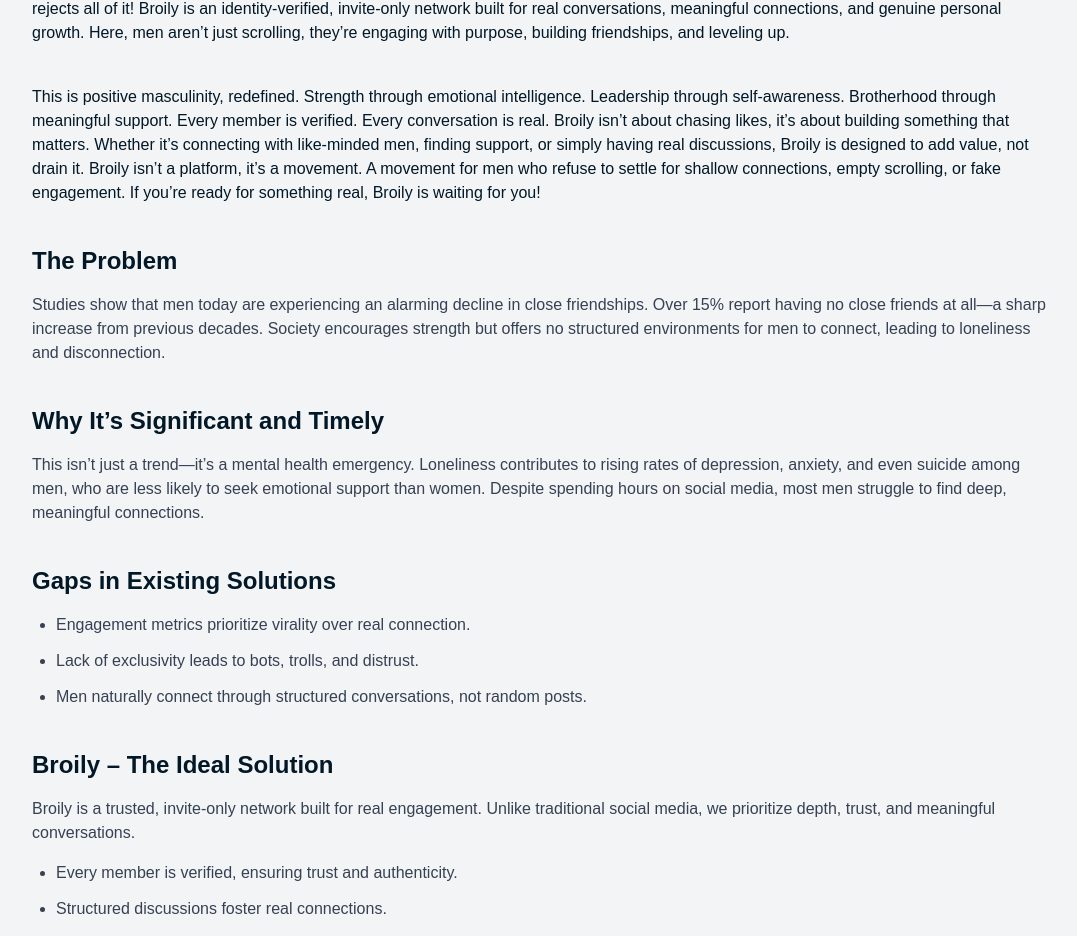
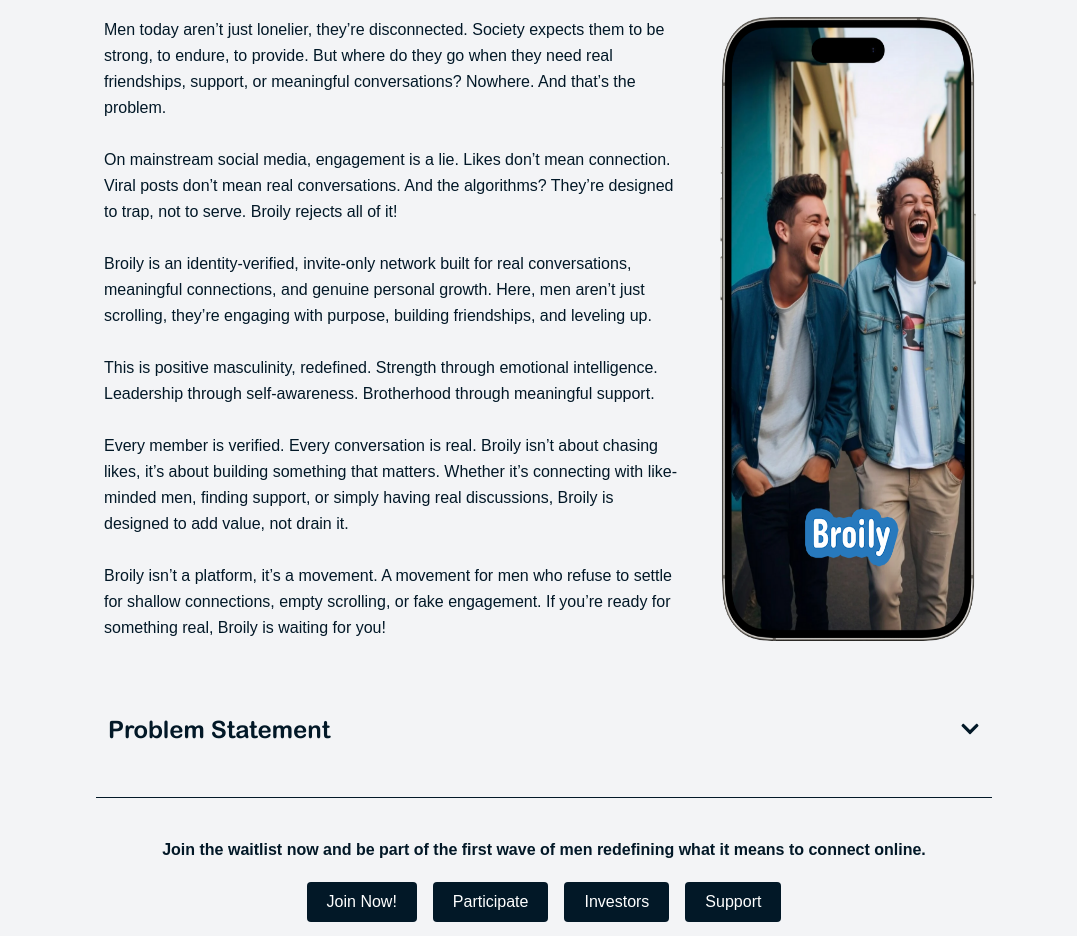
Before and after one commit to hussain-usama/Broily, a Next.js app: page /whyBroily in a window 1280 px wide. Shown: the part 243-1179 px from the top of the page, without its empty margins (96-1173 px from the left). Built offline with nearby package versions, Linux system fonts and the light colour scheme.

Commit message:
fixes in landing and why boily page

```diff
--- a/src/app/components/Modals/NotifyMeModal.js
+++ b/src/app/components/Modals/NotifyMeModal.js
@@ -6,7 +6,7 @@
 const NotifyMeModal = ({ isOpen, onClose }) => {
   const [submitted, setSubmitted] = useState(false);
   const [showTooltip, setShowTooltip] = useState(false);
-  const inviteLink = "https://broily.com/whyBroily";
+  const inviteLink = "https://broily.club/whyBroily";
 
   const initialFormState = {
     name: "",
--- a/src/app/whyBroily/page.js
+++ b/src/app/whyBroily/page.js
@@ -1,123 +1,213 @@
 "use client";
 import React, { useState } from "react";
 import NotifyMeModal from "../components/Modals/NotifyMeModal";
+import { FaChevronDown, FaChevronUp } from "react-icons/fa";
+import Image from "next/image";
+import Link from "next/link";
 
 function WhyBroily() {
   const [isModalOpen, setIsModalOpen] = useState(false);
+  const [isOpen, setIsOpen] = useState(false);
+  const [isSubmitted, setIsSubmitted] = useState(false);
 
+  const toggleModal = () => {
+    setIsModalOpen(!isModalOpen);
+    setIsSubmitted(false);
+  };
   return (
-    <div className="bg-gray-100 text-[#021827] p-6 sm:p-10 md:p-20">
+    <>
+      <div className="bg-gray-100 text-[#021827]  sm:p-8 md:p-10 flex justify-center">
+        <div className="w-full max-w-4xl">
           {/* Header Section */}
-      <div className="max-w-4xl mx-auto text-center">
-        <h1 className="text-4xl sm:text-5xl font-bold mb-6">
+          <div className="flex flex-col sm:flex-row justify-between items-center gap-4">
+            <img
+              src="/images/Broily Logo.png"
+              alt="Logo"
+              className="h-16 w-16 sm:h-30 sm:w-30"
+            />
+          </div>
+
+          <h1
+            className="text-3xl sm:text-4xl md:text-5xl mb-6 text-center"
+            style={{ fontFamily: "var(--font-arialRounded)" }}
+          >
             Why Do Men Need Broily?
           </h1>
+
+          {/* Main Content */}
+          <div className="mt-8 px-4 sm:px-6 md:px-2 py-5">
+            <div className="grid grid-cols-1 md:grid-cols-12 gap-8">
+              <div className="md:col-span-8 text-center md:text-left text-sm sm:text-base leading-relaxed">
+                <p>
+                  Men today aren’t just lonelier, they’re disconnected. Society
+                  expects them to be strong, to endure, to provide. But where do
+                  they go when they need real friendships, support, or
+                  meaningful conversations? Nowhere. And that’s the problem.
+                </p>
+                <br />
+                <p>
+                  On mainstream social media, engagement is a lie. Likes don’t
+                  mean connection. Viral posts don’t mean real conversations.
+                  And the algorithms? They’re designed to trap, not to serve.
+                  Broily rejects all of it!
+                </p>
+                <br />
+                <p>
+                  Broily is an identity-verified, invite-only network built for
+                  real conversations, meaningful connections, and genuine
+                  personal growth. Here, men aren’t just scrolling, they’re
+                  engaging with purpose, building friendships, and leveling up.
+                </p>
+                <br />
+                <p>
+                  This is positive masculinity, redefined. Strength through
+                  emotional intelligence. Leadership through self-awareness.
+                  Brotherhood through meaningful support.
+                </p>
+                <br />
+                <p>
+                  Every member is verified. Every conversation is real. Broily
+                  isn’t about chasing likes, it’s about building something that
+                  matters. Whether it’s connecting with like-minded men, finding
+                  support, or simply having real discussions, Broily is designed
+                  to add value, not drain it.
+                </p>
+                <br />
+                <p>
+                  Broily isn’t a platform, it’s a movement. A movement for men
+                  who refuse to settle for shallow connections, empty scrolling,
+                  or fake engagement. If you’re ready for something real, Broily
+                  is waiting for you!
+                </p>
               </div>
 
-      <div className="max-w-5xl mx-auto mt-10 space-y-10">
-        <p>
-          Men today aren’t just lonelier, they’re disconnected. Society expects
-          them to be strong, to endure, to provide. But where do they go when
-          they need real friendships, support, or meaningful conversations?
-          Nowhere. And that’s the problem. On mainstream social media,
-          engagement is a lie. Likes don’t mean connection. Viral posts don’t
-          mean real conversations. And the algorithms? They’re designed to trap,
-          not to serve. Broily rejects all of it! Broily is an
-          identity-verified, invite-only network built for real conversations,
-          meaningful connections, and genuine personal growth. Here, men aren’t
-          just scrolling, they’re engaging with purpose, building friendships,
-          and leveling up.
+              {/* Mobile Mockup Image - right side*/}
+              <div className="md:col-span-4 flex justify-center">
+                <div className="relative w-32 sm:w-48 md:w-64 flex justify-center">
+                  <Image
+                    src="/images/MobileMockup.png"
+                    alt="Broily App"
+                    width={300}
+                    height={600}
+                    className="w-full h-auto"
+                  />
+                </div>
+              </div>
+            </div>
+          </div>
+
+          {/* Problem Statement Accordion */}
+          <div className="my-10">
+            <button
+              onClick={() => setIsOpen(!isOpen)}
+              className="flex items-center font-bold justify-between w-full p-3  sm:text-2xl text-[#021827] transition-all cursor-pointer"
+              style={{ fontFamily: "var(--font-arialRounded)" }}
+            >
+              <p className=" font-bold text-lg sm:text-2xl">
+
+                Problem Statement
               </p>
-        <p>
-          This is positive masculinity, redefined. Strength through emotional
-          intelligence. Leadership through self-awareness. Brotherhood through
-          meaningful support. Every member is verified. Every conversation is
-          real. Broily isn’t about chasing likes, it’s about building something
-          that matters. Whether it’s connecting with like-minded men, finding
-          support, or simply having real discussions, Broily is designed to add
-          value, not drain it. Broily isn’t a platform, it’s a movement. A
-          movement for men who refuse to settle for shallow connections, empty
-          scrolling, or fake engagement. If you’re ready for something real,
-          Broily is waiting for you!
+              {isOpen ? <FaChevronUp size={20} /> : <FaChevronDown size={20} />}
+            </button>
+
+            {isOpen && (
+              <div className="mt-3 p-3 text-[#021827] text-sm sm:text-base">
+                <section>
+                  <p className=" text-[#021827]">
+                    Recent studies show that men today are experiencing an
+                    alarming decline in close friendships, with over 15%
+                    reporting having no close friends at all—a sharp increase
+                    from just a few decades ago. Research from institutions like
+                    the Survey Center on American Life and Harvard’s Making
+                    Caring Common project highlights a growing trend: men are
+                    becoming more socially isolated, lacking spaces where they
+                    can engage in real, supportive relationships.
                   </p>
-        <div className="max-w-5xl mx-auto mt-10 space-y-10">
-          <section>
-            <h2 className="text-2xl font-semibold mb-4">The Problem</h2>
-            <p className="text-gray-700">
-              Studies show that men today are experiencing an alarming decline
-              in close friendships. Over 15% report having no close friends at
-              all—a sharp increase from previous decades. Society encourages
-              strength but offers no structured environments for men to connect,
-              leading to loneliness and disconnection.
+                  <p className=" text-[#021827]">
+                    While society encourages men to be strong, self-sufficient,
+                    and resilient, it rarely provides them with structured
+                    environments where they can openly connect, support each
+                    other, and build meaningful friendships. The result? A
+                    generation of men facing disconnection, loneliness, and a
+                    lack of authentic social spaces.
+                  </p>
+                  <p className=" text-[#021827]">
+                    At the same time, mainstream social media, which should have
+                    solved this issue, is actively making it worse.
                   </p>
                 </section>
 
                 <section>
-            <h2 className="text-2xl font-semibold mb-4">
+                  <p
+                    className="my-10  text-3xl  text-[#021827]"
+                    style={{ fontFamily: "var(--font-arialRounded)" }}
+                  >
                     Why It’s Significant and Timely
-            </h2>
-            <p className="text-gray-700">
-              This isn’t just a trend—it’s a mental health emergency. Loneliness
-              contributes to rising rates of depression, anxiety, and even
-              suicide among men, who are less likely to seek emotional support
-              than women. Despite spending hours on social media, most men
-              struggle to find deep, meaningful connections.
+                  </p>
+                  <p className=" text-[#021827]">
+                    The current crisis in male social disconnection isn’t just a
+                    trend—it’s a mental health emergency. Reports show that
+                    loneliness contributes to rising rates of depression,
+                    anxiety, and even suicide among men, who are less likely to
+                    seek emotional support than women.
+                    <br />
+                    This issue is magnified by today’s digital-first world,
+                    where online interactions have replaced real relationships.
+                    The average person spends nearly 2.5 hours per day on social
+                    media, yet most men still struggle to find deep, meaningful
+                    connections on these platforms. Why? Because these platforms
+                    weren’t built to facilitate real engagement—they were
+                    designed to maximize time spent scrolling.
                   </p>
                 </section>
+              </div>
+            )}
+          </div>
 
-          <section>
-            <h2 className="text-2xl font-semibold mb-4">
-              Gaps in Existing Solutions
-            </h2>
-            <ul className="list-disc pl-6 text-gray-700 space-y-3">
-              <li>
-                Engagement metrics prioritize virality over real connection.
-              </li>
-              <li>Lack of exclusivity leads to bots, trolls, and distrust.</li>
-              <li>
-                Men naturally connect through structured conversations, not
-                random posts.
-              </li>
-            </ul>
-          </section>
-
-          <section>
-            <h2 className="text-2xl font-semibold mb-4">
-              Broily – The Ideal Solution
-            </h2>
-            <p className="text-gray-700">
-              Broily is a trusted, invite-only network built for real
-              engagement. Unlike traditional social media, we prioritize depth,
-              trust, and meaningful conversations.
+          <hr />
+          <section className="px-5 text-center mt-10">
+            <p className="font-bold">
+              Join the waitlist now and be part of the first wave of men
+              redefining what it means to connect online.
             </p>
-            <ul className="list-disc pl-6 text-gray-700 space-y-3 mt-4">
-              <li>
-                Every member is verified, ensuring trust and authenticity.
-              </li>
-              <li>Structured discussions foster real connections.</li>
-              <li>
-                No fake engagement—just valuable, supportive interactions.
-              </li>
-            </ul>
+            <div className="flex flex-col sm:flex-row justify-center gap-4 my-5">
+              <button
+                onClick={toggleModal}
+                className="w-full sm:w-auto bg-[#021827] text-white px-5 py-2 rounded hover:bg-[#F34213] text-center"
+              >
+                Join Now!
+              </button>
+              <Link
+                href="https://survey.broily.club"
+                target="_blank"
+                className="w-full sm:w-auto bg-[#021827] text-white px-5 py-2 rounded hover:bg-[#F34213] text-center"
+              >
+                Participate
+              </Link>
+              <Link
+                href="mailto:support@broily.club"
+                className="w-full sm:w-auto bg-[#021827] text-white px-5 py-2 rounded hover:bg-[#F34213] text-center"
+              >
+                Investors
+              </Link>
+              <Link
+                href="https://survey.broily.club"
+                className="w-full sm:w-auto bg-[#021827] text-white px-5 py-2 rounded hover:bg-[#F34213] text-center"
+              >
+                Support
+              </Link>
+            </div>
           </section>
         </div>
-        <br />
-
-        <p className="text-center font-bold">
-          Join the waitlist now and be part of the first wave of men redefining
-          what it means to connect online.
-        </p>
-        <button className="w-full bg-[#021827] text-white py-2 rounded hover:bg-[#F34213]">
-          Join Now!
-        </button>
       </div>
 
       {/* Notify Me Modal */}
       <NotifyMeModal
         isOpen={isModalOpen}
         onClose={() => setIsModalOpen(false)}
+        toggleModal={toggleModal}
       />
-    </div>
+    </>
   );
 }
 
```
Also changed, not shown: src/app/(routes)/landingPage/LandingPage.js (+57 -18 lines), src/app/components/Footer.js (+48 -16 lines). Lines whose indentation alone changed are shown as unchanged.
